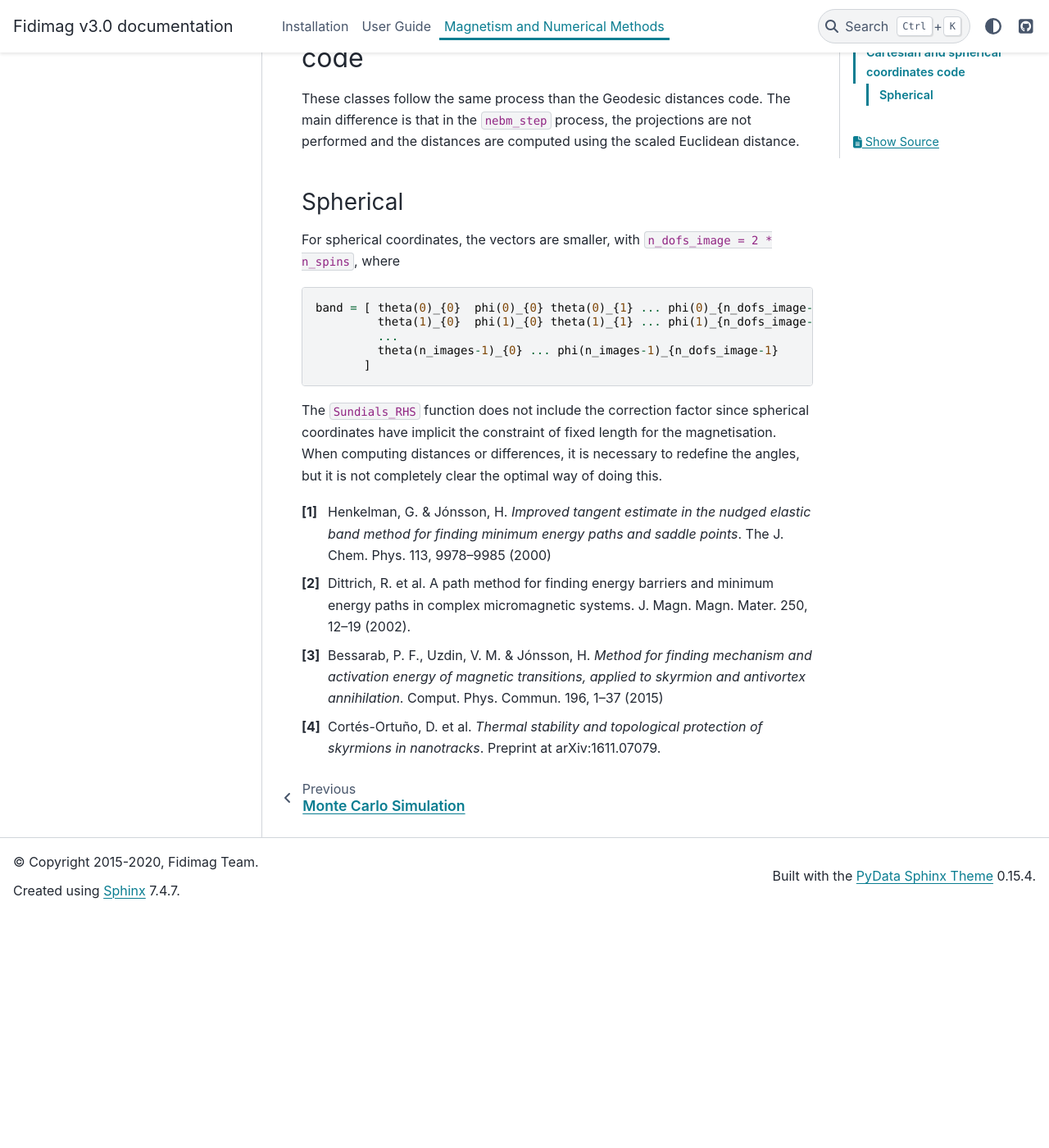
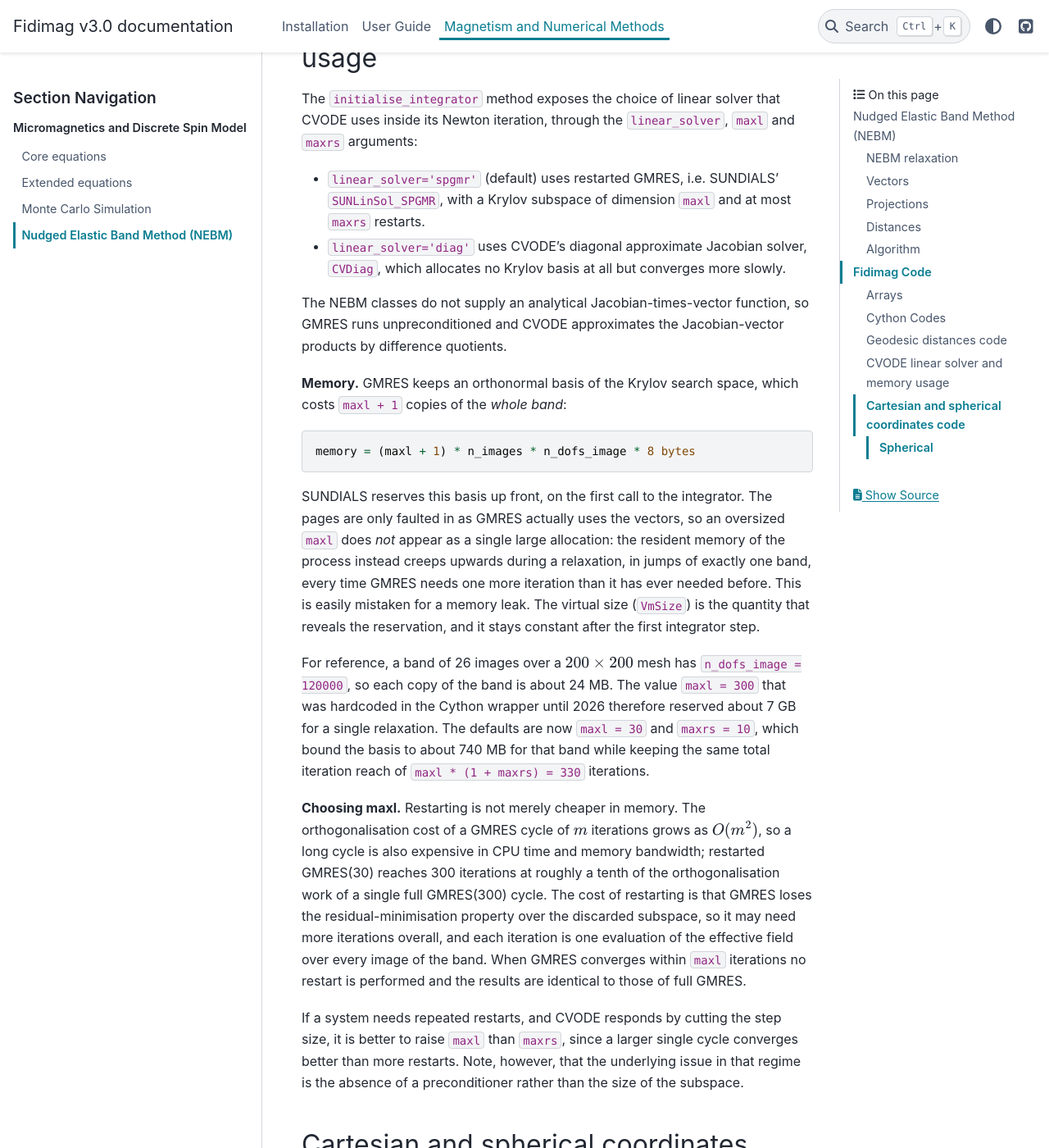
Before and after one commit to computationalmodelling/fidimag, a Sphinx documentation site: the page built from doc/physics_num_methods/nebm.rst, in a window 1280 px wide and 1400 px high, scrolled down 11902 px. Shown: the whole window at 82% size. Built offline with Sphinx 7.4.7 and the PyData theme 0.15.4, drawn with Linux system fonts in a browser that asks for light colours; pages that are not in the unit, such as notebooks, are missing from menus; before the commit the page ends 13017 px from its top, so only the background shows below that.

Commit message:
cvode: bound the SPGMR Krylov basis with restarted GMRES
SUNLinSol_SPGMR was called with a hardcoded maxl=300 and SUNDIALS' default
of zero restarts, i.e. full GMRES(300). That reserves a Krylov basis of 301
copies of the whole solution vector on the first integrator step: ~7 GB for
a 26-image NEB band over a 200x200 mesh.

The reservation is a plain malloc, so its pages are only faulted in as GMRES
actually uses the vectors. The process therefore shows resident memory that
keeps creeping upwards during a relaxation, in jumps of exactly one band,
every time GMRES needs one more iteration than it ever needed before. This
reads as a slow memory leak, but VmSize is constant after the first step and
nothing is leaking.

Default to restarted GMRES(30) with 10 restarts instead. This keeps the same
total iteration reach, maxl * (1 + maxrs) = 330, while bounding the basis to
~740 MB for that band, and is also cheaper in CPU: the orthogonalisation cost
of a GMRES cycle grows as O(m^2), so one full 300-iteration cycle does about
ten times the work of ten restarted 30-iteration cycles. When GMRES converges
within maxl iterations no restart happens and the results are unchanged; the
band trajectories of the 200x200 / 26-image case are bit-identical to those
of the previous full GMRES(300).

maxl and maxrs are exposed on both solver classes and through
ChainMethodBase.initialise_integrator, together with the pre-existing
linear_solver choice, and the trade-off is documented in the NEBM docs.

The 300 dates back to the original CVSpgmr(cvode_mem, PREC_NONE, 300) call
added in 2013 and had been carried through every API migration since.

Co-Authored-By: Claude Opus 5 <noreply@anthropic.com>

```diff
--- a/doc/physics_num_methods/nebm.rst
+++ b/doc/physics_num_methods/nebm.rst
@@ -503,6 +503,63 @@ magnitude stopping criteria specified in the ``stopping_dYdt`` argument of
 ``relax``, the iterations of the integrator will stop if the difference with
 the previous step is smaller than ``stopping_dYdt``.
 
+CVODE linear solver and memory usage
+------------------------------------
+
+The ``initialise_integrator`` method exposes the choice of linear solver that
+CVODE uses inside its Newton iteration, through the ``linear_solver``,
+``maxl`` and ``maxrs`` arguments:
+
+- ``linear_solver='spgmr'`` (default) uses restarted GMRES, i.e. SUNDIALS'
+  ``SUNLinSol_SPGMR``, with a Krylov subspace of dimension ``maxl`` and at
+  most ``maxrs`` restarts.
+- ``linear_solver='diag'`` uses CVODE's diagonal approximate Jacobian solver,
+  ``CVDiag``, which allocates no Krylov basis at all but converges more
+  slowly.
+
+The NEBM classes do not supply an analytical Jacobian-times-vector function,
+so GMRES runs unpreconditioned and CVODE approximates the Jacobian-vector
+products by difference quotients.
+
+**Memory.** GMRES keeps an orthonormal basis of the Krylov search space,
+which costs ``maxl + 1`` copies of the *whole band*::
+
+    memory = (maxl + 1) * n_images * n_dofs_image * 8 bytes
+
+SUNDIALS reserves this basis up front, on the first call to the integrator.
+The pages are only faulted in as GMRES actually uses the vectors, so an
+oversized ``maxl`` does *not* appear as a single large allocation: the
+resident memory of the process instead creeps upwards during a relaxation,
+in jumps of exactly one band, every time GMRES needs one more iteration than
+it has ever needed before. This is easily mistaken for a memory leak. The
+virtual size (``VmSize``) is the quantity that reveals the reservation, and
+it stays constant after the first integrator step.
+
+For reference, a band of 26 images over a :math:`200 \times 200` mesh has
+``n_dofs_image = 120000``, so each copy of the band is about 24 MB. The
+value ``maxl = 300`` that was hardcoded in the Cython wrapper until 2026
+therefore reserved about 7 GB for a single relaxation. The defaults are now
+``maxl = 30`` and ``maxrs = 10``, which bound the basis to about 740 MB for
+that band while keeping the same total iteration reach of
+``maxl * (1 + maxrs) = 330`` iterations.
+
+**Choosing maxl.** Restarting is not merely cheaper in memory. The
+orthogonalisation cost of a GMRES cycle of :math:`m` iterations grows as
+:math:`O(m^2)`, so a long cycle is also expensive in CPU time and memory
+bandwidth; restarted GMRES(30) reaches 300 iterations at roughly a tenth of
+the orthogonalisation work of a single full GMRES(300) cycle. The cost of
+restarting is that GMRES loses the residual-minimisation property over the
+discarded subspace, so it may need more iterations overall, and each
+iteration is one evaluation of the effective field over every image of the
+band. When GMRES converges within ``maxl`` iterations no restart is
+performed and the results are identical to those of full GMRES.
+
+If a system needs repeated restarts, and CVODE responds by cutting the step
+size, it is better to raise ``maxl`` than ``maxrs``, since a larger single
+cycle converges better than more restarts. Note, however, that the
+underlying issue in that regime is the absence of a preconditioner rather
+than the size of the subspace.
+
 Cartesian and spherical coordinates code
 ----------------------------------------
 
```
Also changed, not shown: 2 other files.
